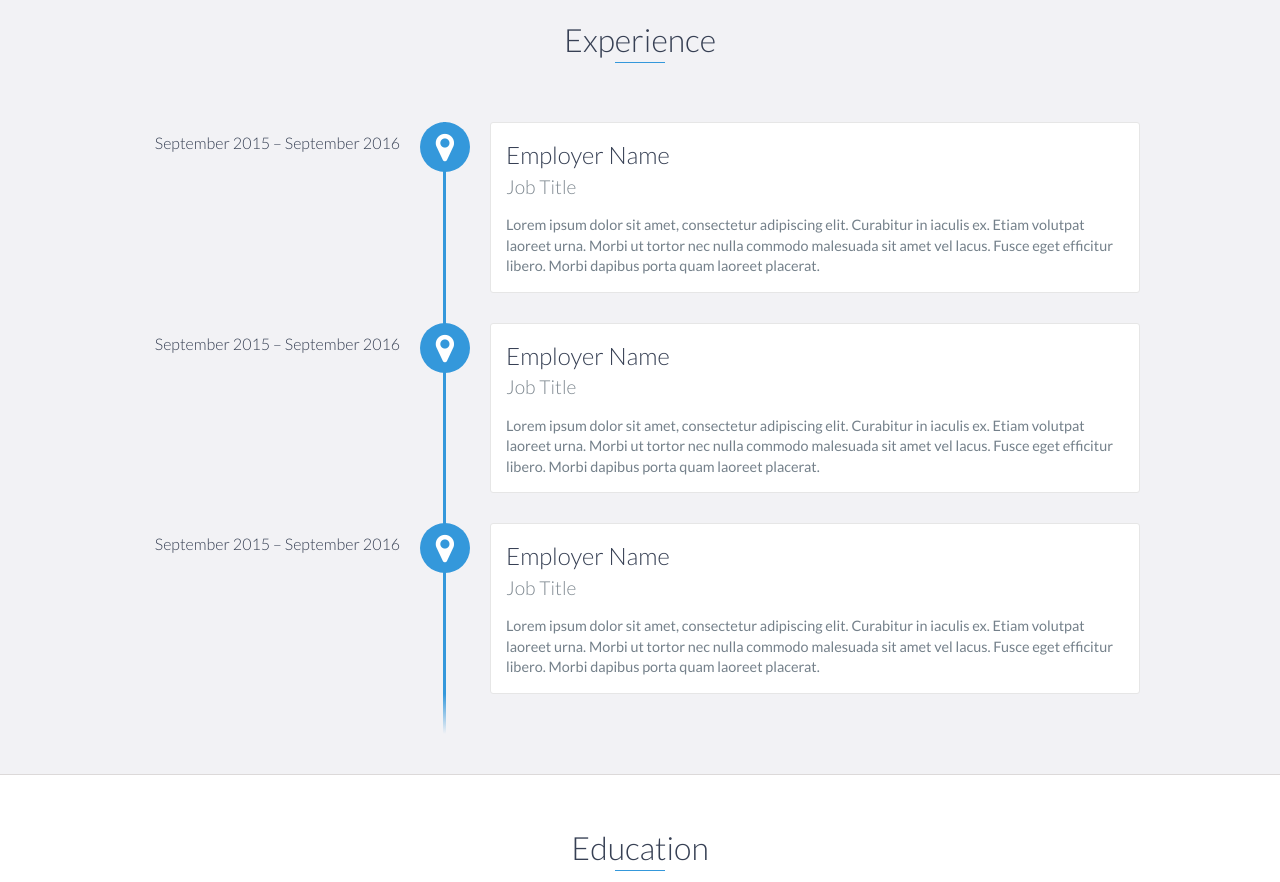
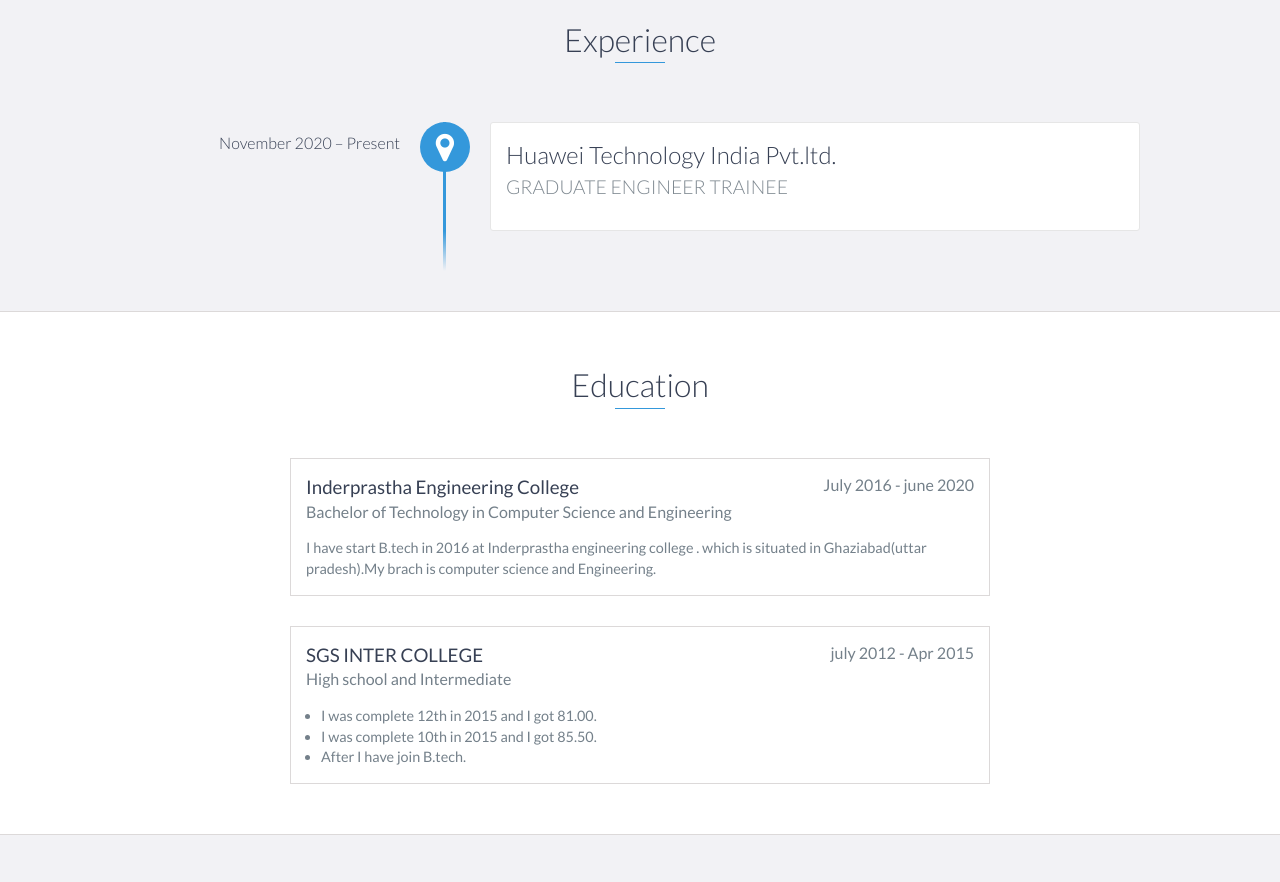
Before and after one commit to Sanjay8874/Sanjay8874.github.io, a website: page index.html in a window 1280 px wide. Shown: the part 1060-1942 px from the top of the page. Drawn offline with nearby package versions, Linux system fonts and the light colour scheme.

Commit message:
change
good

```diff
--- a/index.html
+++ b/index.html
@@ -84,27 +84,11 @@
     <div id="experience" class="background-alt">
         <h2 class="heading">Experience</h2>
         <div id="experience-timeline">
-            <div data-date="September 2015 – September 2016">
-                <h3>Employer Name</h3>
-                <h4>Job Title</h4>
+            <div data-date="November 2020 – Present">
+                <h3>Huawei Technology India Pvt.ltd.</h3>
+                <h4>GRADUATE ENGINEER TRAINEE</h4>
                 <p>
-                    Lorem ipsum dolor sit amet, consectetur adipiscing elit. Curabitur in iaculis ex. Etiam volutpat laoreet urna. Morbi ut tortor nec nulla commodo malesuada sit amet vel lacus. Fusce eget efficitur libero. Morbi dapibus porta quam laoreet placerat.
-                </p>
-            </div>
 
-            <div data-date="September 2015 – September 2016">
-                <h3>Employer Name</h3>
-                <h4>Job Title</h4>
-                <p>
-                    Lorem ipsum dolor sit amet, consectetur adipiscing elit. Curabitur in iaculis ex. Etiam volutpat laoreet urna. Morbi ut tortor nec nulla commodo malesuada sit amet vel lacus. Fusce eget efficitur libero. Morbi dapibus porta quam laoreet placerat.
-                </p>
-            </div>
-
-            <div data-date="September 2015 – September 2016">
-                <h3>Employer Name</h3>
-                <h4>Job Title</h4>
-                <p>
-                    Lorem ipsum dolor sit amet, consectetur adipiscing elit. Curabitur in iaculis ex. Etiam volutpat laoreet urna. Morbi ut tortor nec nulla commodo malesuada sit amet vel lacus. Fusce eget efficitur libero. Morbi dapibus porta quam laoreet placerat.
                 </p>
             </div>
         </div>
```
